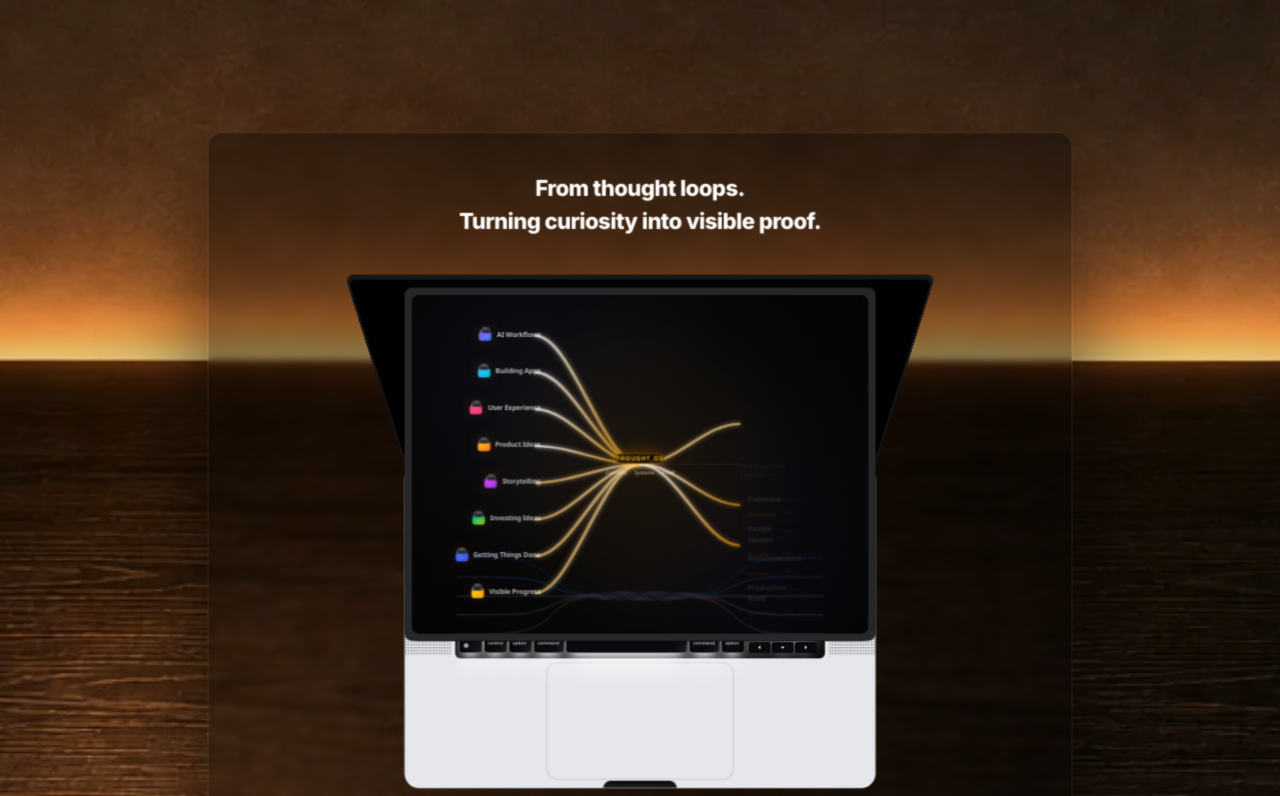
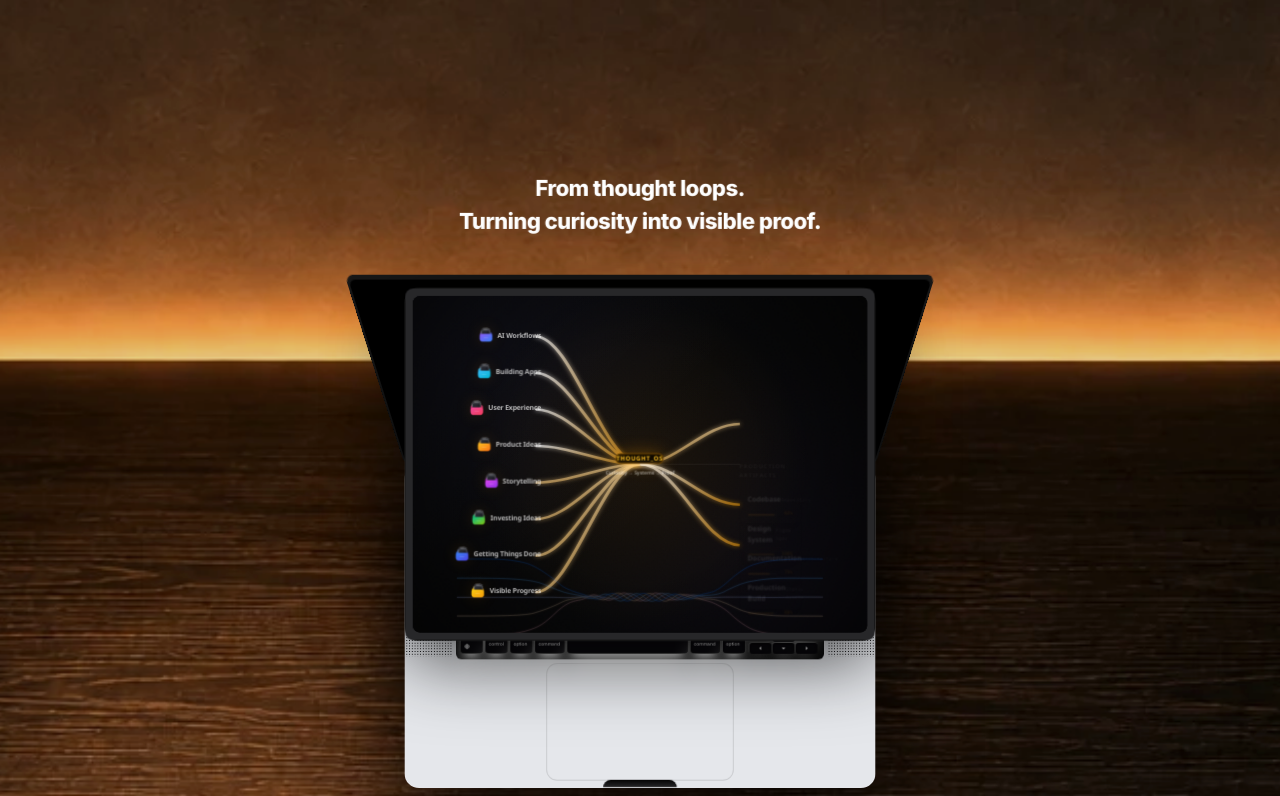
Before and after one commit to batmanvigilante7/hemanthsai, a React (Vite) app: page / in a window 1280 px wide. Shown: the part 4604-5400 px from the top of the page. Built offline with nearby package versions, Linux system fonts and the light colour scheme.

Commit message:
fix: restore physical MacBookScroll laptop staging

```diff
--- a/src/components/ThoughtWorkspace.tsx
+++ b/src/components/ThoughtWorkspace.tsx
@@ -77,7 +77,7 @@ export function ThoughtWorkspace() {
           <div className="hidden lg:block w-full h-[200vh] relative z-10">
             <div className="sticky top-0 h-screen w-full flex flex-col items-center justify-center pt-24 pb-6 overflow-hidden">
               {/* Perfectly scaled and centered wrapper for MacBook */}
-              <div className="relative w-[85vw] max-w-[940px] flex items-center justify-center scale-[0.92] origin-center z-20 shadow-[0_40px_120px_rgba(0,0,0,0.65)] border border-white/10 rounded-2xl bg-black/40 backdrop-blur-sm">
+              <div className="relative w-[85vw] max-w-[940px] flex items-center justify-center scale-[0.92] origin-center z-20">
                 <MacbookScroll
                   sectionMode
                   stable={true}
--- a/src/components/ui/macbook-scroll.tsx
+++ b/src/components/ui/macbook-scroll.tsx
@@ -109,7 +109,7 @@ export const MacbookScroll = ({
         children={children}
       />
       {/* Base area */}
-      <div className="relative -z-10 h-[22rem] w-[32rem] overflow-hidden rounded-2xl bg-gray-200 dark:bg-[#272729]">
+      <div className="relative -z-10 h-[22rem] w-[32rem] overflow-hidden rounded-2xl bg-gray-200 dark:bg-[#272729] shadow-[0_30px_100px_rgba(0,0,0,0.85)] border border-white/5">
         {/* above keyboard bar */}
         <div className="relative h-10 w-full">
           <div className="absolute inset-x-0 mx-auto h-4 w-[80%] bg-[#050505]" />
@@ -181,7 +181,7 @@ export const Lid = ({
           transformStyle: "preserve-3d",
           transformOrigin: "top",
         }}
-        className="absolute inset-0 h-96 w-[32rem] rounded-2xl bg-[#010101] p-2"
+        className="absolute inset-0 h-96 w-[32rem] rounded-2xl bg-[#010101] p-2 shadow-[0_20px_80px_rgba(0,0,0,0.7)] border border-white/10"
       >
         <div className="absolute inset-0 rounded-lg bg-[#272729]" />
         {children ? (
```
